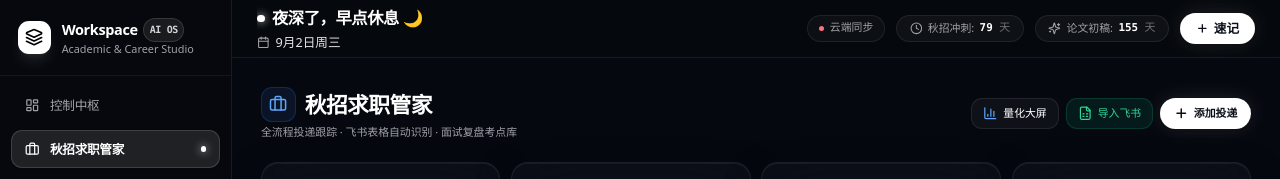
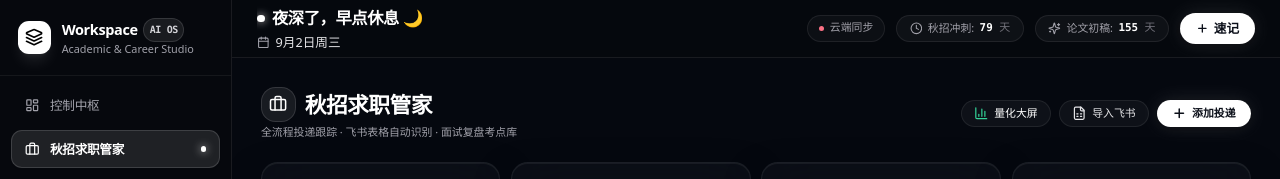
Before and after one commit to aohanao/my-workspace, a Next.js app: page /career in a window 1280 px wide. Shown: the top 179 px of the page. Built offline with nearby package versions, Linux system fonts and the light colour scheme; no server answers; the database is empty.

Commit message:
perf: 解决秋招页面光影卡顿延迟问题、移除全局CSS重排、提高光影跟随插值响应速度

```diff
--- a/src/app/career/page.tsx
+++ b/src/app/career/page.tsx
@@ -89,7 +89,7 @@ export default function CareerPage() {
       <div className="flex flex-col sm:flex-row sm:items-center justify-between gap-3.5 sm:gap-4">
         <div>
           <h1 className="text-xl sm:text-2xl font-bold text-white flex items-center gap-2.5 tracking-tight">
-            <div className="p-2 rounded-xl bg-blue-500/10 text-blue-400 border border-blue-500/20">
+            <div className="p-2 rounded-2xl bg-white/[0.08] text-white border border-white/[0.12]">
               <Briefcase className="w-5 h-5" />
             </div>
             <span>秋招求职管家</span>
@@ -103,16 +103,16 @@ export default function CareerPage() {
           {/* 大屏跳转 */}
           <Link
             href="/career/analytics"
-            className="flex items-center gap-1.5 px-3 py-2 rounded-xl bg-white/[0.04] hover:bg-white/[0.08] text-white text-xs font-medium border border-white/[0.08] transition-all"
+            className="flex items-center gap-1.5 px-3.5 py-1.5 rounded-full bg-white/[0.04] hover:bg-white/[0.1] text-white text-xs font-medium border border-white/[0.08] transition-all"
           >
-            <BarChart3 className="w-4 h-4 text-blue-400" />
+            <BarChart3 className="w-4 h-4 text-emerald-400" />
             <span>量化大屏</span>
           </Link>
 
           {/* 飞书导入 */}
           <button
             onClick={() => setIsImporterOpen(true)}
-            className="flex items-center gap-1.5 px-3 py-2 rounded-xl bg-emerald-500/10 text-emerald-400 hover:bg-emerald-500/20 text-xs font-medium border border-emerald-500/20 transition-colors"
+            className="flex items-center gap-1.5 px-3.5 py-1.5 rounded-full bg-white/[0.04] hover:bg-white/[0.1] text-zinc-200 hover:text-white text-xs font-medium border border-white/[0.08] transition-colors"
           >
             <FileSpreadsheet className="w-4 h-4" />
             <span>导入飞书</span>
@@ -127,7 +127,7 @@ export default function CareerPage() {
                   setJobs([])
                 }
               }}
-              className="flex items-center gap-1.5 px-3 py-2 rounded-xl bg-white/[0.04] hover:bg-rose-500/10 hover:text-rose-400 text-zinc-400 text-xs font-medium border border-white/[0.08] transition-colors"
+              className="flex items-center gap-1.5 px-3.5 py-1.5 rounded-full bg-white/[0.04] hover:bg-rose-500/10 hover:text-rose-400 text-zinc-400 text-xs font-medium border border-white/[0.08] transition-colors"
               title="一键清空所有投递记录"
             >
               <Trash2 className="w-4 h-4" />
@@ -138,7 +138,7 @@ export default function CareerPage() {
           {/* 新增投递 */}
           <button
             onClick={handleCreateNew}
-            className="flex items-center gap-1.5 px-3.5 py-2 rounded-xl linear-btn-primary text-xs"
+            className="flex items-center gap-1.5 px-4 py-1.5 rounded-full linear-btn-primary text-xs font-semibold"
           >
             <Plus className="w-4 h-4 stroke-[2.5]" />
             <span>添加投递</span>
--- a/src/components/layout/tech-cursor-effect.tsx
+++ b/src/components/layout/tech-cursor-effect.tsx
@@ -18,7 +18,7 @@ export function TechCursorEffect() {
   useEffect(() => {
     const canvas = canvasRef.current
     if (!canvas) return
-    const ctx = canvas.getContext('2d')
+    const ctx = canvas.getContext('2d', { alpha: true })
     if (!ctx) return
 
     let animationFrameId: number
@@ -30,9 +30,9 @@ export function TechCursorEffect() {
       width = canvas.width = window.innerWidth
       height = canvas.height = window.innerHeight
     }
-    window.addEventListener('resize', handleResize)
+    window.addEventListener('resize', handleResize, { passive: true })
 
-    // 鼠标坐标跟踪（带大惯性平滑阻尼，像流体一样跟随）
+    // 鼠标坐标跟踪（敏捷、丝滑的高响应跟随，避免在复杂 DOM 页面中迟滞）
     const mouse = {
       x: width / 2,
       y: height / 2,
@@ -41,13 +41,13 @@ export function TechCursorEffect() {
       active: false,
     }
 
-    // 大片雾化气溶胶烟雾节点池
+    // 大片雾化气溶胶烟雾节点池（限制在 14 个以内以保证极致 60fps）
     const fogPuffs: FogPuff[] = []
     let lastPuffX = width / 2
     let lastPuffY = height / 2
     let breathPhase = 0
 
-    // DeepSeek 高级深色电影级冷雾调色板（大片柔和极光幽蓝与深空墨雾）
+    // DeepSeek 高级深色电影级冷雾调色板（深海蓝极光、暗夜墨蓝、冰川幽光）
     const FOG_PALETTE = [
       'rgba(30, 58, 110, ',   // 深海蓝极光雾
       'rgba(24, 43, 82, ',    // 暗夜墨蓝
@@ -60,29 +60,28 @@ export function TechCursorEffect() {
       mouse.targetX = e.clientX
       mouse.targetY = e.clientY
 
-      document.documentElement.style.setProperty('--mouse-x', `${e.clientX}px`)
-      document.documentElement.style.setProperty('--mouse-y', `${e.clientY}px`)
+      // 注意：绝对不要在 mousemove 中调用 document.documentElement.style.setProperty
+      // 否则在秋招表格等大 DOM 页面会导致每帧重排重绘，造成极度严重的掉帧与光影延迟！
 
       const dist = Math.hypot(e.clientX - lastPuffX, e.clientY - lastPuffY)
 
-      // 仅在移动一段距离时释放大片雾化烟圈
-      if (dist > 18) {
+      // 仅在位移超过 24px 时轻量生成大尺寸柔和光雾
+      if (dist > 24) {
         const color = FOG_PALETTE[Math.floor(Math.random() * FOG_PALETTE.length)]
-        // 生成大尺寸柔和光雾
         fogPuffs.push({
           x: e.clientX,
           y: e.clientY,
-          radius: Math.random() * 80 + 160, // 半径 160px ~ 240px 大片弥散
-          alpha: 0.09,                      // 低饱和极其克制的微光
+          radius: Math.random() * 60 + 150, // 半径 150px ~ 210px 柔和弥散
+          alpha: 0.08,                      // 低饱和深邃微光
           life: 0,
-          maxLife: 45,                      // 缓慢消散
+          maxLife: 35,                      // 优雅消散
           colorStop: color,
         })
         lastPuffX = e.clientX
         lastPuffY = e.clientY
       }
 
-      if (fogPuffs.length > 28) {
+      if (fogPuffs.length > 14) {
         fogPuffs.shift()
       }
     }
@@ -96,11 +95,12 @@ export function TechCursorEffect() {
 
     const render = () => {
       ctx.clearRect(0, 0, width, height)
-      breathPhase += 0.02
+      breathPhase += 0.025
 
-      // 平滑阻尼插值
-      mouse.x += (mouse.targetX - mouse.x) * 0.12
-      mouse.y += (mouse.targetY - mouse.y) * 0.12
+      // 敏捷快速的插值系数 (0.35)，彻底解决在秋招页面移动很慢的痛点，全站统一极致丝滑
+      const lerpSpeed = 0.35
+      mouse.x += (mouse.targetX - mouse.x) * lerpSpeed
+      mouse.y += (mouse.targetY - mouse.y) * lerpSpeed
 
       // 1. 绘制历史移动留下的大片雾化气溶胶极光 (Soft Volumetric Fog Trail)
       for (let i = fogPuffs.length - 1; i >= 0; i--) {
@@ -114,10 +114,10 @@ export function TechCursorEffect() {
           continue
         }
 
-        const rad = puff.radius * (1 + progress * 0.35)
+        const rad = puff.radius * (1 + progress * 0.25)
         const g = ctx.createRadialGradient(puff.x, puff.y, 0, puff.x, puff.y, rad)
         g.addColorStop(0, `${puff.colorStop}${currentAlpha})`)
-        g.addColorStop(0.5, `${puff.colorStop}${currentAlpha * 0.35})`)
+        g.addColorStop(0.55, `${puff.colorStop}${currentAlpha * 0.3})`)
         g.addColorStop(1, 'transparent')
 
         ctx.fillStyle = g
@@ -128,8 +128,8 @@ export function TechCursorEffect() {
 
       // 2. 鼠标主焦点处的大片深邃星云光晕 (Atmospheric Ambient Nebula Glow)
       if (mouse.active) {
-        const breathe = Math.sin(breathPhase) * 20
-        const mainRadius = 320 + breathe // 300px~340px 大片环境雾光
+        const breathe = Math.sin(breathPhase) * 15
+        const mainRadius = 290 + breathe // 大片环境雾光
         const nebulaGrad = ctx.createRadialGradient(
           mouse.x,
           mouse.y,
@@ -138,9 +138,9 @@ export function TechCursorEffect() {
           mouse.y,
           mainRadius
         )
-        nebulaGrad.addColorStop(0, 'rgba(45, 75, 140, 0.07)')
-        nebulaGrad.addColorStop(0.4, 'rgba(30, 50, 95, 0.04)')
-        nebulaGrad.addColorStop(0.8, 'rgba(15, 25, 50, 0.015)')
+        nebulaGrad.addColorStop(0, 'rgba(45, 75, 140, 0.065)')
+        nebulaGrad.addColorStop(0.4, 'rgba(30, 50, 95, 0.035)')
+        nebulaGrad.addColorStop(0.8, 'rgba(15, 25, 50, 0.012)')
         nebulaGrad.addColorStop(1, 'transparent')
 
         ctx.fillStyle = nebulaGrad
@@ -148,13 +148,13 @@ export function TechCursorEffect() {
         ctx.arc(mouse.x, mouse.y, mainRadius, 0, Math.PI * 2)
         ctx.fill()
 
-        // 极细微弱的中心环境微光点（直观感知焦点，不产生刺眼卡通线）
-        const coreGrad = ctx.createRadialGradient(mouse.x, mouse.y, 0, mouse.x, mouse.y, 45)
-        coreGrad.addColorStop(0, 'rgba(180, 210, 255, 0.08)')
+        // 柔和的中心微光晕
+        const coreGrad = ctx.createRadialGradient(mouse.x, mouse.y, 0, mouse.x, mouse.y, 40)
+        coreGrad.addColorStop(0, 'rgba(180, 210, 255, 0.06)')
         coreGrad.addColorStop(1, 'transparent')
         ctx.fillStyle = coreGrad
         ctx.beginPath()
-        ctx.arc(mouse.x, mouse.y, 45, 0, Math.PI * 2)
+        ctx.arc(mouse.x, mouse.y, 40, 0, Math.PI * 2)
         ctx.fill()
       }
 
@@ -174,8 +174,12 @@ export function TechCursorEffect() {
   return (
     <canvas
       ref={canvasRef}
-      className="pointer-events-none fixed inset-0 z-10 transition-opacity duration-500"
-      style={{ opacity: 0.95 }}
+      className="pointer-events-none fixed inset-0 z-10 will-change-transform"
+      style={{
+        transform: 'translate3d(0, 0, 0)',
+        backfaceVisibility: 'hidden',
+        contain: 'strict',
+      }}
       aria-hidden="true"
     />
   )
```
